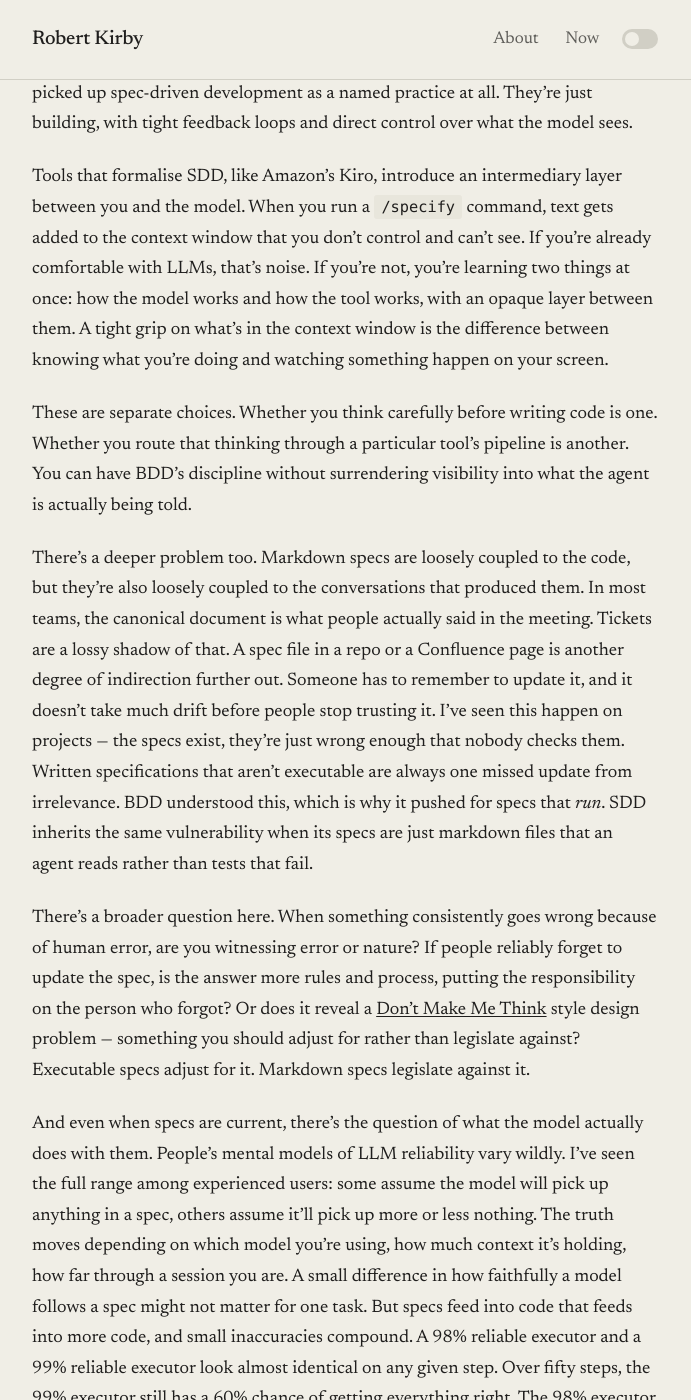
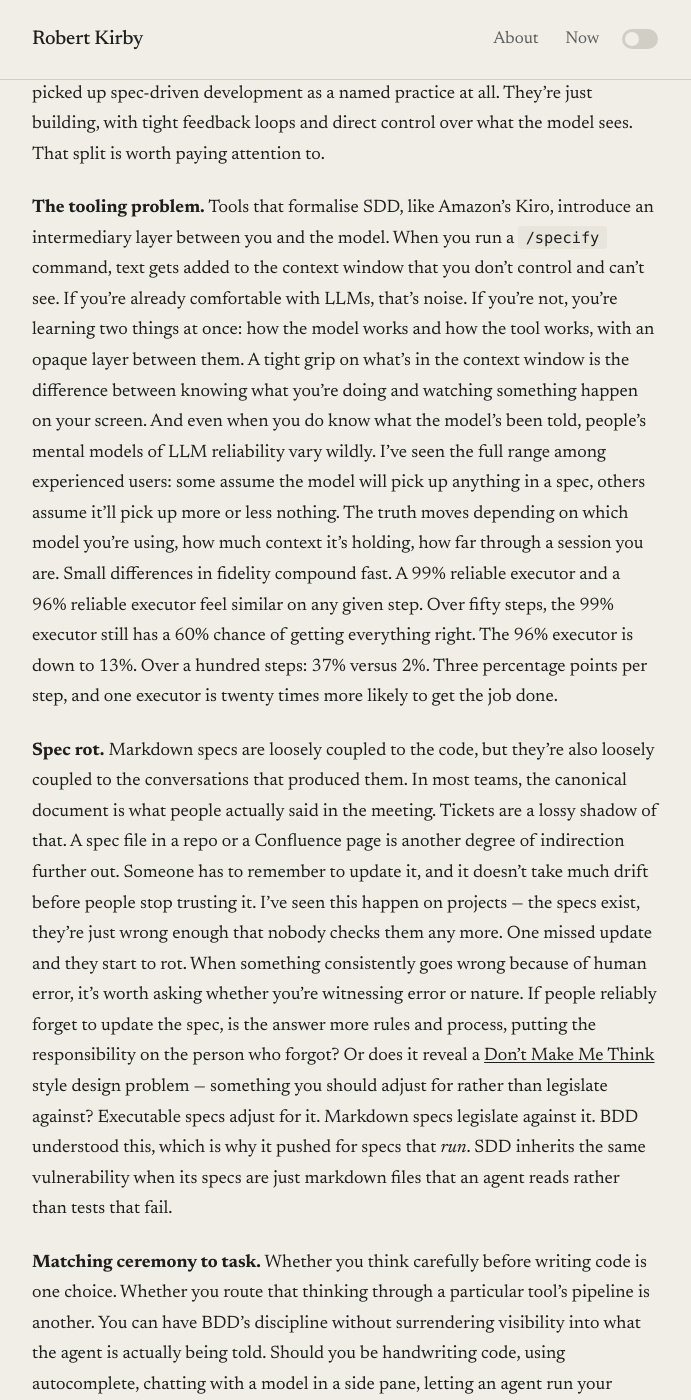
Before and after one commit to rob137/rob137.github.io, a Jekyll site: the page built from _posts/2026-03-25-bdd-with-the-excuses-removed.md, in a window 1280 px wide and 1400 px high, scrolled down 2928 px. Shown: the whole window, without its empty margins (295-986 px from the left). Built offline with Jekyll 4.4.1, drawn with Linux system fonts in a browser that asks for light colours; some of the changed text lies outside the part shown.

Commit message:
Restructure middle section, update reliability math to 99 vs 96
Group concerns into three threads: tooling, spec rot, ceremony.
99% vs 96% over 100 steps: 37% vs 2%.

Co-Authored-By: Claude Opus 4.6 (1M context) <noreply@anthropic.com>

```diff
--- a/_posts/2026-03-25-bdd-with-the-excuses-removed.md
+++ b/_posts/2026-03-25-bdd-with-the-excuses-removed.md
@@ -48,19 +48,13 @@ I'm genuinely ambivalent about this.
 
 SDD forces carefulness up front. It gives you a legible banner in corporate environments for practices you probably should have been following anyway, rather than racing toward arbitrary deadlines. When the spec is the thing the machine reads, writing a good spec stops being overhead and starts being the work. LLMs will only really do what we ask them to, and can only infer so much when what we give them is incomplete. Anything that gets teams spending more time thinking about what they actually want and what the words they're using actually mean in a bounded context is good.
 
-But look at who's pushing SDD loudest. It tends to be architects at large organisations where a neat, VP-legible picture matters. The rough-and-ready, bottom-up end of the AI-tools world — Karpathy, Simon Willison, swyx — haven't picked up spec-driven development as a named practice at all. They're just building, with tight feedback loops and direct control over what the model sees.
+But look at who's pushing SDD loudest. It tends to be architects at large organisations where a neat, VP-legible picture matters. The rough-and-ready, bottom-up end of the AI-tools world — Karpathy, Simon Willison, swyx — haven't picked up spec-driven development as a named practice at all. They're just building, with tight feedback loops and direct control over what the model sees. That split is worth paying attention to.
 
-Tools that formalise SDD, like Amazon's Kiro, introduce an intermediary layer between you and the model. When you run a `/specify` command, text gets added to the context window that you don't control and can't see. If you're already comfortable with LLMs, that's noise. If you're not, you're learning two things at once: how the model works and how the tool works, with an opaque layer between them. A tight grip on what's in the context window is the difference between knowing what you're doing and watching something happen on your screen.
+**The tooling problem.** Tools that formalise SDD, like Amazon's Kiro, introduce an intermediary layer between you and the model. When you run a `/specify` command, text gets added to the context window that you don't control and can't see. If you're already comfortable with LLMs, that's noise. If you're not, you're learning two things at once: how the model works and how the tool works, with an opaque layer between them. A tight grip on what's in the context window is the difference between knowing what you're doing and watching something happen on your screen. And even when you do know what the model's been told, people's mental models of LLM reliability vary wildly. I've seen the full range among experienced users: some assume the model will pick up anything in a spec, others assume it'll pick up more or less nothing. The truth moves depending on which model you're using, how much context it's holding, how far through a session you are. Small differences in fidelity compound fast. A 99% reliable executor and a 96% reliable executor feel similar on any given step. Over fifty steps, the 99% executor still has a 60% chance of getting everything right. The 96% executor is down to 13%. Over a hundred steps: 37% versus 2%. Three percentage points per step, and one executor is twenty times more likely to get the job done.
 
-These are separate choices. Whether you think carefully before writing code is one. Whether you route that thinking through a particular tool's pipeline is another. You can have BDD's discipline without surrendering visibility into what the agent is actually being told.
+**Spec rot.** Markdown specs are loosely coupled to the code, but they're also loosely coupled to the conversations that produced them. In most teams, the canonical document is what people actually said in the meeting. Tickets are a lossy shadow of that. A spec file in a repo or a Confluence page is another degree of indirection further out. Someone has to remember to update it, and it doesn't take much drift before people stop trusting it. I've seen this happen on projects — the specs exist, they're just wrong enough that nobody checks them any more. One missed update and they start to rot. When something consistently goes wrong because of human error, it's worth asking whether you're witnessing error or nature. If people reliably forget to update the spec, is the answer more rules and process, putting the responsibility on the person who forgot? Or does it reveal a [Don't Make Me Think](https://en.wikipedia.org/wiki/Don%27t_Make_Me_Think) style design problem — something you should adjust for rather than legislate against? Executable specs adjust for it. Markdown specs legislate against it. BDD understood this, which is why it pushed for specs that *run*. SDD inherits the same vulnerability when its specs are just markdown files that an agent reads rather than tests that fail.
 
-There's a deeper problem too. Markdown specs are loosely coupled to the code, but they're also loosely coupled to the conversations that produced them. In most teams, the canonical document is what people actually said in the meeting. Tickets are a lossy shadow of that. A spec file in a repo or a Confluence page is another degree of indirection further out. Someone has to remember to update it, and it doesn't take much drift before people stop trusting it. I've seen this happen on projects — the specs exist, they're just wrong enough that nobody checks them. Written specifications that aren't executable are always one missed update from irrelevance. BDD understood this, which is why it pushed for specs that *run*. SDD inherits the same vulnerability when its specs are just markdown files that an agent reads rather than tests that fail.
-
-There's a broader question here. When something consistently goes wrong because of human error, are you witnessing error or nature? If people reliably forget to update the spec, is the answer more rules and process, putting the responsibility on the person who forgot? Or does it reveal a [Don't Make Me Think](https://en.wikipedia.org/wiki/Don%27t_Make_Me_Think) style design problem — something you should adjust for rather than legislate against? Executable specs adjust for it. Markdown specs legislate against it.
-
-And even when specs are current, there's the question of what the model actually does with them. People's mental models of LLM reliability vary wildly. I've seen the full range among experienced users: some assume the model will pick up anything in a spec, others assume it'll pick up more or less nothing. The truth moves depending on which model you're using, how much context it's holding, how far through a session you are. A small difference in how faithfully a model follows a spec might not matter for one task. But specs feed into code that feeds into more code, and small inaccuracies compound. A 98% reliable executor and a 99% reliable executor look almost identical on any given step. Over fifty steps, the 99% executor still has a 60% chance of getting everything right. The 98% executor is down to 36%. Over a hundred steps: 37% versus 13%. One percentage point, and before you know it you're looking at a threefold difference in outcomes.
-
-There's also a question of scale. Should you be handwriting code, using autocomplete, chatting with a model in a side pane, letting an agent run your terminal, or farming work out to agents in the cloud? People ask this as if the answer is categorical. It isn't. It's always about the task at hand and whether the tool is appropriate for it. The SDD paper nods at this, but the framing still leans toward spec-everything. In large organisations, that makes sense — you want legibility, you want process that makes people somewhat interchangeable on tasks. But if you watch the desire lines, you see people reaching for the simplest approach that can work. A one-line config change doesn't need a spec. A greenfield service probably does. Matching ceremony to task size is something people do intuitively when you let them.
+**Matching ceremony to task.** Whether you think carefully before writing code is one choice. Whether you route that thinking through a particular tool's pipeline is another. You can have BDD's discipline without surrendering visibility into what the agent is actually being told. Should you be handwriting code, using autocomplete, chatting with a model in a side pane, letting an agent run your terminal, or farming work out to agents in the cloud? People ask this as if the answer is categorical. It isn't. It's always about the task at hand. The SDD paper nods at this, but the framing still leans toward spec-everything. In large organisations, that makes sense — you want legibility, you want process that makes people somewhat interchangeable on tasks. But if you watch the desire lines, you see people reaching for the simplest approach that can work. A one-line config change doesn't need a spec. A greenfield service probably does. Matching ceremony to task size is something people do intuitively when you let them.
 
 ---
 
```
